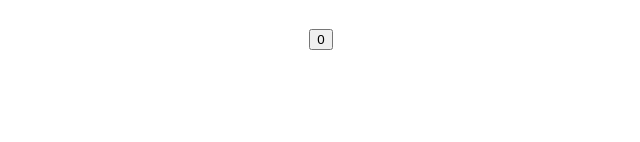
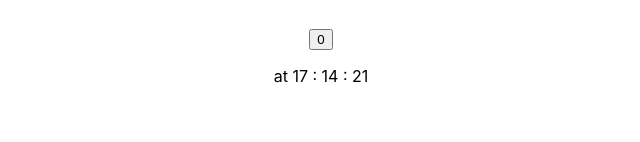
Before and after one commit to newforcoding/react-hook-basics, a React (Create React App) app: page / in a window 1280 px wide. Shown: the part 158-300 px from the top of the page, without its empty margins (319-959 px from the left). Built offline with nearby package versions, Linux system fonts and the light colour scheme.

Commit message:
add time for every counter increment

```diff
--- a/src/CounterFun.js
+++ b/src/CounterFun.js
@@ -2,13 +2,16 @@ import React, { useState } from 'react'
 
 function CounterFun() {
     const [count,setCount] = useState(0)
+    const [time,setTime] = useState(new Date())
      const handleCounter =() =>{
             setCount(count+1)
+            setTime(new Date())
     }
     return (
         <div>
             <h1>Welcome to Counter Function</h1>
-            <button onClick={handleCounter}>{count}</button>
+            <button onClick={handleCounter}>{count} </button>
+            <p>at {`${time.getHours()} : ${time.getMinutes()} : ${time.getSeconds()}`} </p>
         </div>
     )
 }
```
